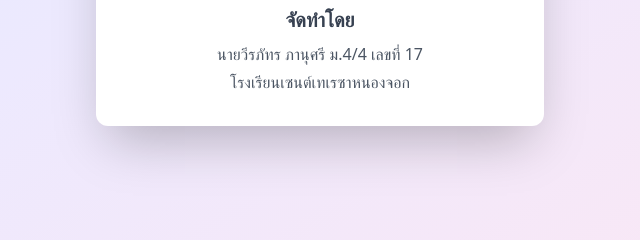
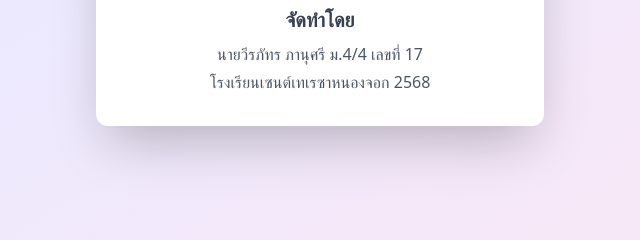
Before and after one commit to STTY00221/Game-24, a plain HTML site: page index.html in a window 1280 px wide. Shown: the part 519-759 px from the top of the page, 320-960 px from the left. Drawn offline with nearby package versions, Linux system fonts and the light colour scheme.

Commit message:
Update index.html

```diff
--- a/index.html
+++ b/index.html
@@ -43,7 +43,7 @@
                     </h2>
                     <div class="space-y-1 text-gray-600">
                         <p class="font-medium">นายวีรภัทร ภานุศรี ม.4/4 เลขที่ 17</p>
-                        <p>โรงเรียนเซนต์เทเรซาหนองจอก</p>
+                        <p>โรงเรียนเซนต์เทเรซาหนองจอก 2568</p>
                     </div>
                 </div>
             </div>
```
